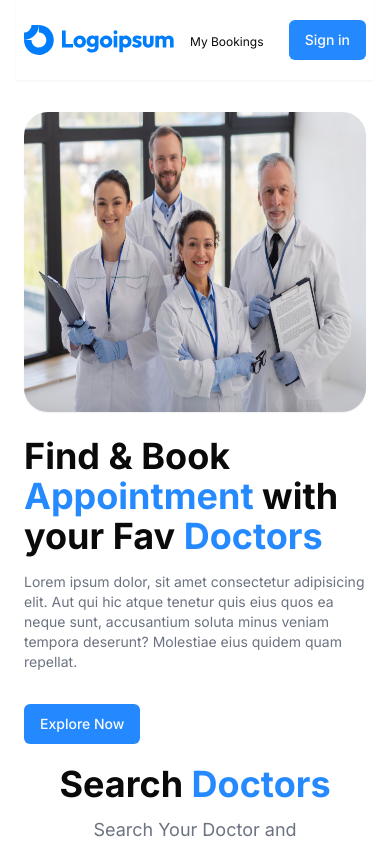
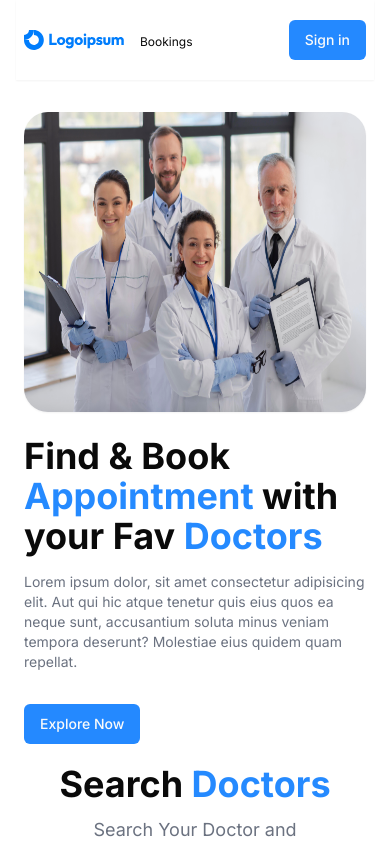
Before and after one commit to shreya2004-26/doctors-appointment, a Next.js app: page / in a window 390 px wide. Shown: the top 844 px of the page. Built offline with nearby package versions, Linux system fonts and the light colour scheme; no server answers.

Commit message:
header button issue resloved

```diff
--- a/app/_components/Header.jsx
+++ b/app/_components/Header.jsx
@@ -1,36 +1,54 @@
-import { Button } from '@/components/ui/button'
-import { SignedIn, SignedOut, SignInButton, UserButton, useUser } from '@clerk/nextjs'
-import Image from 'next/image'
-import Link from 'next/link'
-import React from 'react'
+import { Button } from "@/components/ui/button";
+import {
+  SignedIn,
+  SignedOut,
+  SignInButton,
+  UserButton,
+  useUser,
+} from "@clerk/nextjs";
+import Image from "next/image";
+import Link from "next/link";
+import React from "react";
 
 const Header = () => {
   const { user } = useUser();
-    // console.log(user);
   return (
-        <div className='px-4 md:px-20'>
-            <div className='flex justify-between py-5 px-2 items-center border-b-0 shadow-sm '>
-                <div className='flex gap-4 md:gap-10 items-center'>
+    <div className="px-4 md:px-20">
+      <div className="flex justify-between py-5 px-2 items-center border-b-0 shadow-sm ">
+        <div className="flex gap-4 md:gap-10 items-center">
           <Link href={"/"}>
-                        <Image src='/logo.svg' width={200} height={30} className='w-[150px] md:w-[180px]' alt='logo' />
+            <Image
+              src="/logo.svg"
+              width={200}
+              height={30}
+              className="w-[100px] md:w-[180px]"
+              alt="logo"
+            />
           </Link>
-                    <Link href={'/my-booking'} className='text-xs md:text-sm mt-1 cursor-pointer rounded-full hover:text-primary hover:scale-105'>My Bookings</Link>
+          <Link
+            href={"/my-booking"}
+            className="text-xs md:text-sm mt-1 cursor-pointer rounded-full hover:text-primary hover:scale-105"
+          >
+            Bookings
+          </Link>
         </div>
-
-                {/* If user is signed in */}
+        {user === undefined ? (
+          <Button>Get Started</Button>
+        ) : (
+          <>
             <SignedIn>
               <UserButton />
             </SignedIn>
-                {/* If user is sign out */}
             <SignedOut>
               <Button>
                 <SignInButton />
               </Button>
             </SignedOut>
-
+          </>
+        )}
       </div>
     </div>
-    )
-}
+  );
+};
 
-export default Header
+export default Header;
--- a/app/layout.js
+++ b/app/layout.js
@@ -3,11 +3,7 @@ import "./globals.css";
 import Provider from "./Provider";
 import { Toaster } from '@/components/ui/sonner'
 import {
-  ClerkProvider,
-  SignInButton,
-  SignedIn,
-  SignedOut,
-  UserButton
+  ClerkProvider
 } from '@clerk/nextjs'
 
 const inter = Inter({ subsets: ["latin"] });
```
Lines whose indentation alone changed are shown as unchanged.
